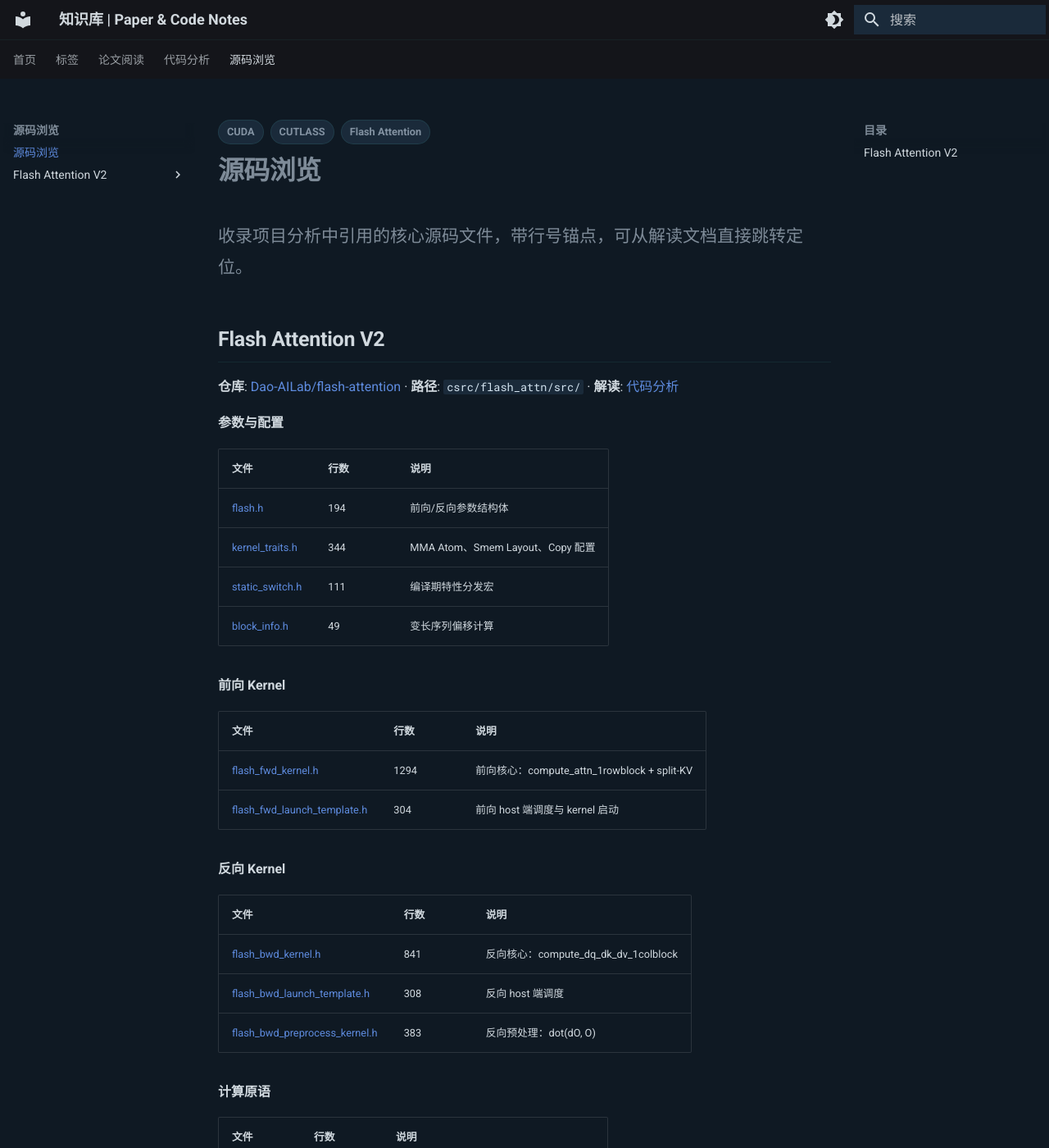
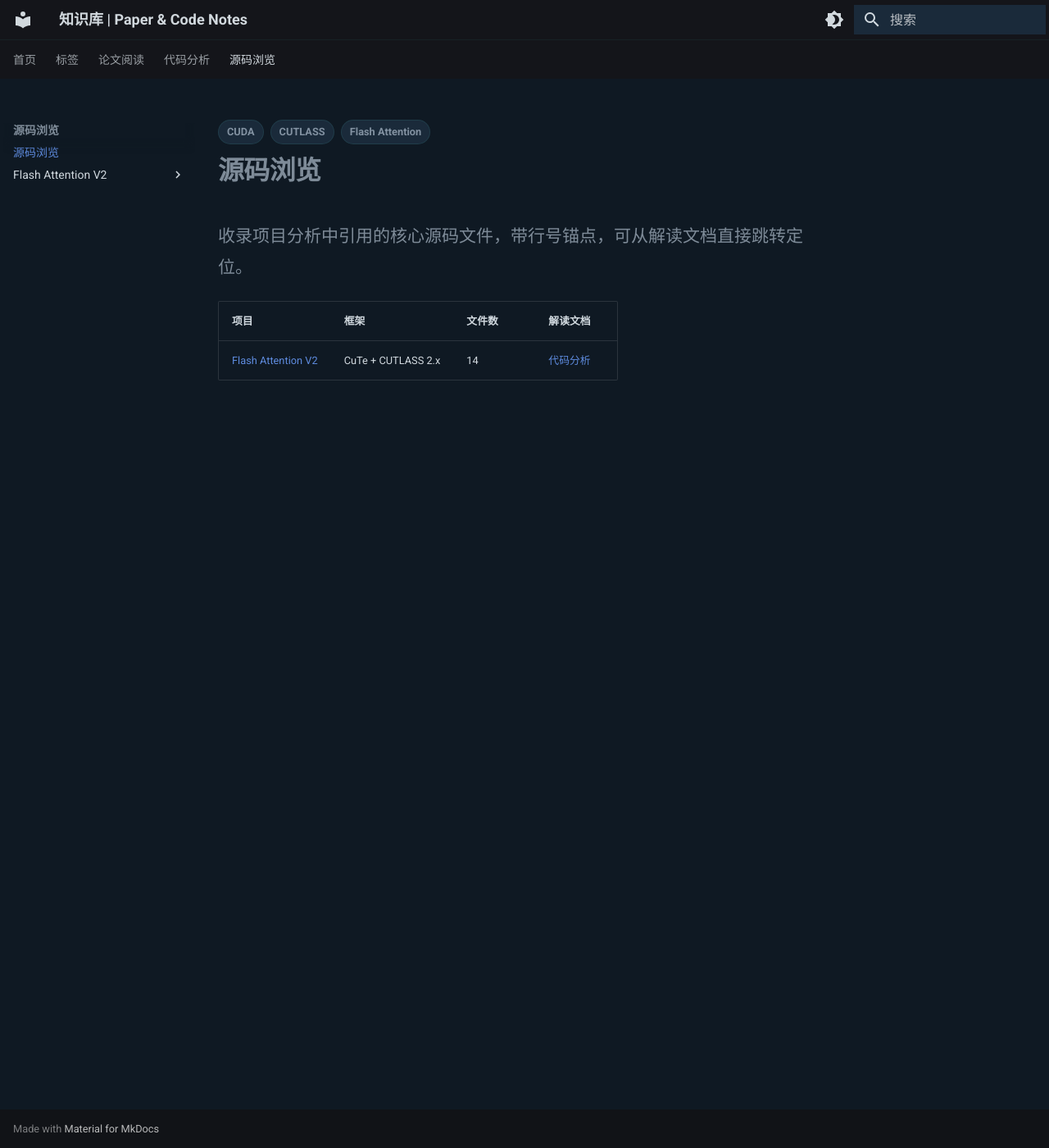
Before and after one commit to YouHuang67/paper-code-notes, an MkDocs documentation site: the page built from docs/source_browsing_index.md, in a window 1280 px wide and 1400 px high. Shown: the whole window at 82% size. Built offline with MkDocs 1.6.1 and Material for MkDocs 9.7.7, drawn with Linux system fonts in a browser that asks for light colours; some of the changed text lies outside the part shown.

Commit message:
fix: source browsing shows project list, fa2 detail in subpage

```diff
--- a/docs/source_browsing_index.md
+++ b/docs/source_browsing_index.md
@@ -8,40 +8,6 @@
 
 收录项目分析中引用的核心源码文件，带行号锚点，可从解读文档直接跳转定位。
 
-## Flash Attention V2
-
-**仓库**: [Dao-AILab/flash-attention](https://github.com/Dao-AILab/flash-attention) · **路径**: `csrc/flash_attn/src/` · **解读**: [代码分析](code_analysis/flash_attention_v2/00_overview.md)
-
-**参数与配置**
-
-| 文件 | 行数 | 说明 |
-|------|------|------|
-| [flash.h](code_analysis/flash_attention_v2/src/flash_h.md) | 194 | 前向/反向参数结构体 |
-| [kernel_traits.h](code_analysis/flash_attention_v2/src/kernel_traits_h.md) | 344 | MMA Atom、Smem Layout、Copy 配置 |
-| [static_switch.h](code_analysis/flash_attention_v2/src/static_switch_h.md) | 111 | 编译期特性分发宏 |
-| [block_info.h](code_analysis/flash_attention_v2/src/block_info_h.md) | 49 | 变长序列偏移计算 |
-
-**前向 Kernel**
-
-| 文件 | 行数 | 说明 |
-|------|------|------|
-| [flash_fwd_kernel.h](code_analysis/flash_attention_v2/src/flash_fwd_kernel_h.md) | 1294 | 前向核心：compute_attn_1rowblock + split-KV |
-| [flash_fwd_launch_template.h](code_analysis/flash_attention_v2/src/flash_fwd_launch_template_h.md) | 304 | 前向 host 端调度与 kernel 启动 |
-
-**反向 Kernel**
-
-| 文件 | 行数 | 说明 |
-|------|------|------|
-| [flash_bwd_kernel.h](code_analysis/flash_attention_v2/src/flash_bwd_kernel_h.md) | 841 | 反向核心：compute_dq_dk_dv_1colblock |
-| [flash_bwd_launch_template.h](code_analysis/flash_attention_v2/src/flash_bwd_launch_template_h.md) | 308 | 反向 host 端调度 |
-| [flash_bwd_preprocess_kernel.h](code_analysis/flash_attention_v2/src/flash_bwd_preprocess_kernel_h.md) | 383 | 反向预处理：dot(dO, O) |
-
-**计算原语**
-
-| 文件 | 行数 | 说明 |
-|------|------|------|
-| [softmax.h](code_analysis/flash_attention_v2/src/softmax_h.md) | 189 | Online softmax（增量 max/sum/rescale） |
-| [utils.h](code_analysis/flash_attention_v2/src/utils_h.md) | 413 | Warp reduce、GEMM 封装、layout 转换 |
-| [mask.h](code_analysis/flash_attention_v2/src/mask_h.md) | 214 | Causal / local / ALiBi mask |
-| [dropout.h](code_analysis/flash_attention_v2/src/dropout_h.md) | 95 | Philox RNG dropout |
-| [rotary.h](code_analysis/flash_attention_v2/src/rotary_h.md) | 153 | RoPE 旋转位置编码 |
+| 项目 | 框架 | 文件数 | 解读文档 |
+|------|------|--------|---------|
+| [Flash Attention V2](code_analysis/flash_attention_v2/src/index.md) | CuTe + CUTLASS 2.x | 14 | [代码分析](code_analysis/flash_attention_v2/00_overview.md) |
--- a/mkdocs.yml
+++ b/mkdocs.yml
@@ -175,6 +175,7 @@
   - 源码浏览:
     - source_browsing_index.md
     - Flash Attention V2:
+      - code_analysis/flash_attention_v2/src/index.md
       - 参数与配置:
         - flash.h: code_analysis/flash_attention_v2/src/flash_h.md
         - kernel_traits.h: code_analysis/flash_attention_v2/src/kernel_traits_h.md
```
